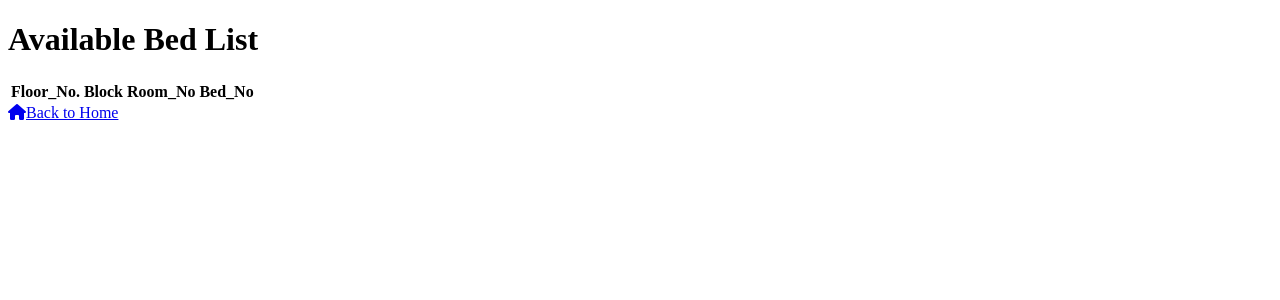
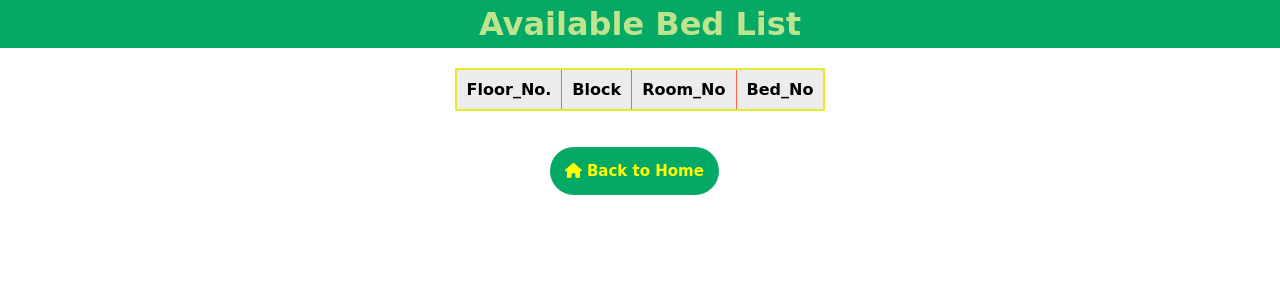
Before and after one commit to saifulislam181/24Support-A-smart-Hospital-managment-System.github.io, a PHP site: page /check-bed.php in a window 1280 px wide. Shown: the top 300 px of the page. Run offline with PHP 8.4, Linux system fonts and the light colour scheme; lists and menus that the app fills with data are empty; some libraries are stand-ins or nearby versions.

Commit message:
added css for check-bed.php file

```diff
--- a/check-bed.php
+++ b/check-bed.php
@@ -3,6 +3,62 @@
 <head>
 	<title>Bed List</title>
 	<script src="https://kit.fontawesome.com/76235dc605.js" crossorigin="anonymous"></script>
+	<style type="text/css">
+		*{
+			margin: 0;
+			padding: 0;
+			font-family: cursive;
+		}
+
+		a{
+			text-decoration: none;
+		}
+
+		.section1{
+			text-align: center;
+			color: #C0E38E;
+			background-color: #05A966;
+			padding:5px;
+		}
+
+		.table1{
+			border:2px double #E5EB2E;
+			margin-top: 20px;
+			margin-left: auto;
+			margin-right: auto;
+			border-collapse: collapse;
+			margin-bottom: 50px;
+			text-align: center;
+		}
+
+		td,th{
+			border:1px solid tomato;
+			text-align: justify;
+			padding: 10px;
+		}
+		tr:nth-child(odd){
+			background-color: #ececec;
+		}
+		.back{
+			background: #05A966;
+			text-align: center;
+			padding: 15px;
+			border-radius: 40px;
+			margin-left: 550px;
+			font-size: 15px;
+			font-weight: bold;
+			color: yellow;
+
+		}
+		.back:hover{
+			background:white;
+			color: #05A966;
+			border:1px solid #E5EB2E;
+		}
+		.back i{
+			margin-right: 5px;
+		}
+	</style>
 	</head>
 <body>
 
```
